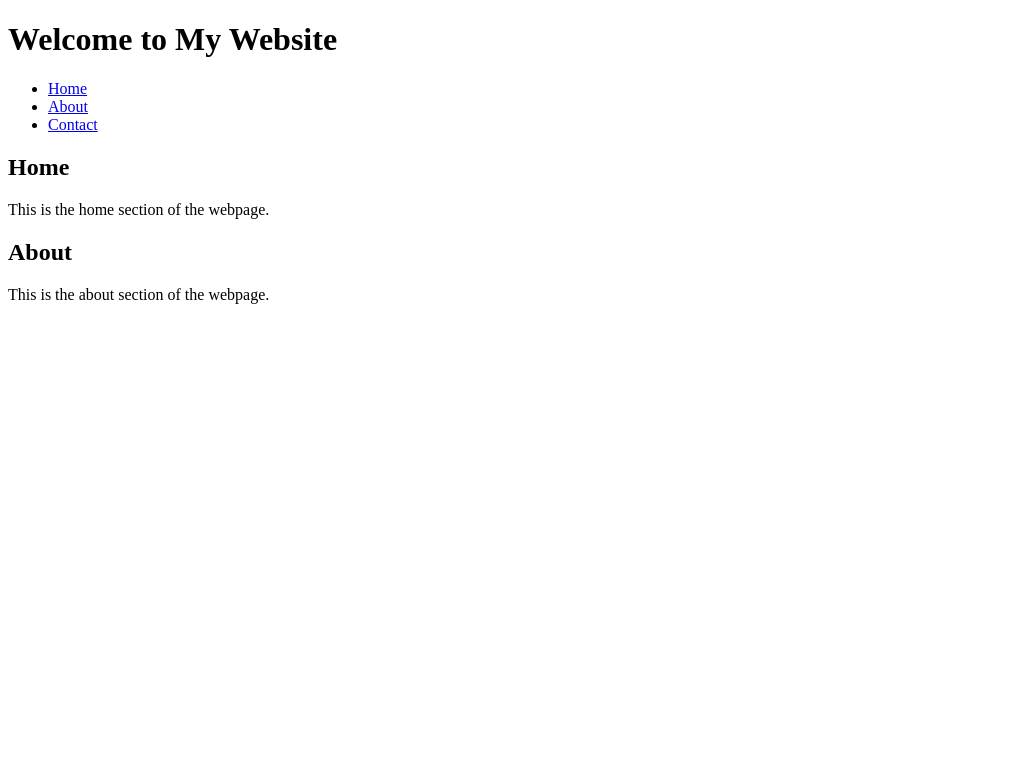
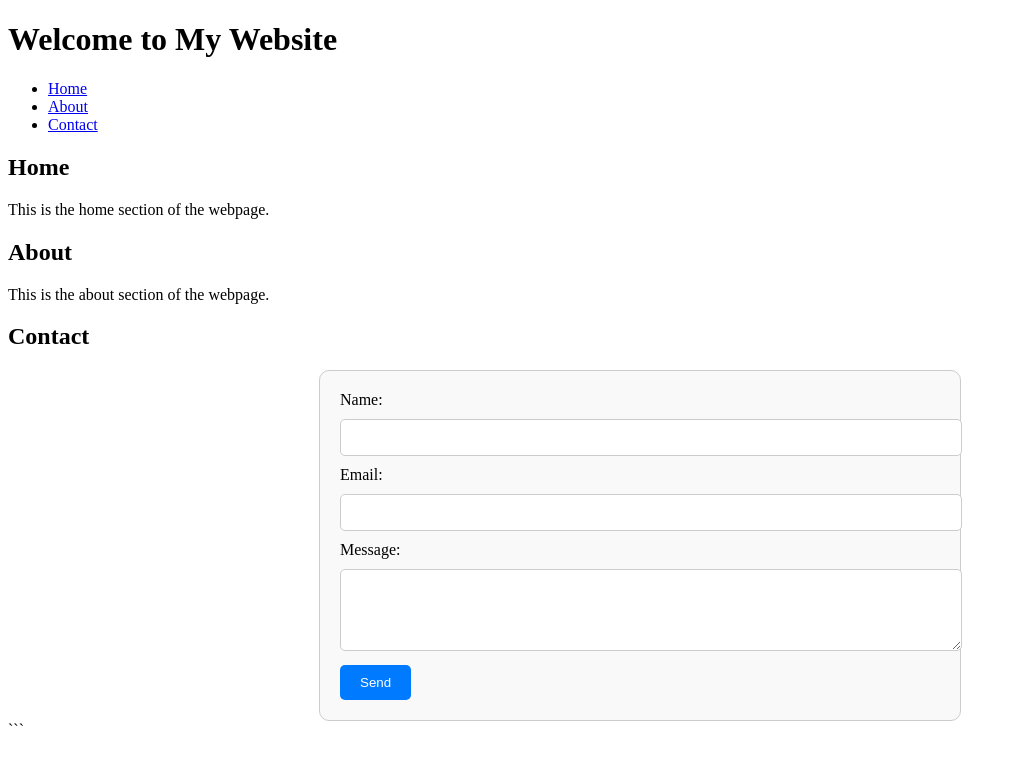
Before and after one commit to aspen994/githubkurs, a plain HTML site: page src/contact.html in a window 1280 px wide. Shown: the whole page, without its empty margins (0-1017 px from the left). Drawn offline with Linux system fonts and the light colour scheme.

Commit message:
Add better valdiaton to conctact form

````diff
--- a/src/contact.html
+++ b/src/contact.html
@@ -1,9 +1,42 @@
+
 <!DOCTYPE html>
 <html lang="en">
 <head>
     <meta charset="UTF-8">
     <meta name="viewport" content="width=device-width, initial-scale=1.0">
     <title>My First HTML Page</title>
+    <style>
+        form.contact-form {
+            max-width: 600px;
+            margin: 0 auto;
+            padding: 20px;
+            border: 1px solid #ccc;
+            border-radius: 10px;
+            background-color: #f9f9f9;
+        }
+
+        form.contact-form input,
+        form.contact-form textarea {
+            width: 100%;
+            padding: 10px;
+            margin: 10px 0;
+            border: 1px solid #ccc;
+            border-radius: 5px;
+        }
+
+        form.contact-form button {
+            padding: 10px 20px;
+            background-color: #007bff;
+            color: white;
+            border: none;
+            border-radius: 5px;
+            cursor: pointer;
+        }
+
+        form.contact-form button:hover {
+            background-color: #0056b3;
+        }
+    </style>
 </head>
 <body>
 <header>
@@ -25,6 +58,22 @@
         <h2>About</h2>
         <p>This is the about section of the webpage.</p>
     </section>
+    <section id="contact">
+        <h2>Contact</h2>
+        <form class="contact-form" action="/submit" method="post">
+            <label for="name">Name:</label>
+            <input type="text" id="name" name="name" required>
+
+            <label for="email">Email:</label>
+            <input type="email" id="email" name="email" required>
+
+            <label for="message">Message:</label>
+            <textarea id="message" name="message" rows="4" maxlength="4000" required></textarea>
+
+            <button type="submit">Send</button>
+        </form>
+    </section>
 </main>
 </body>
 </html>
+```
````
